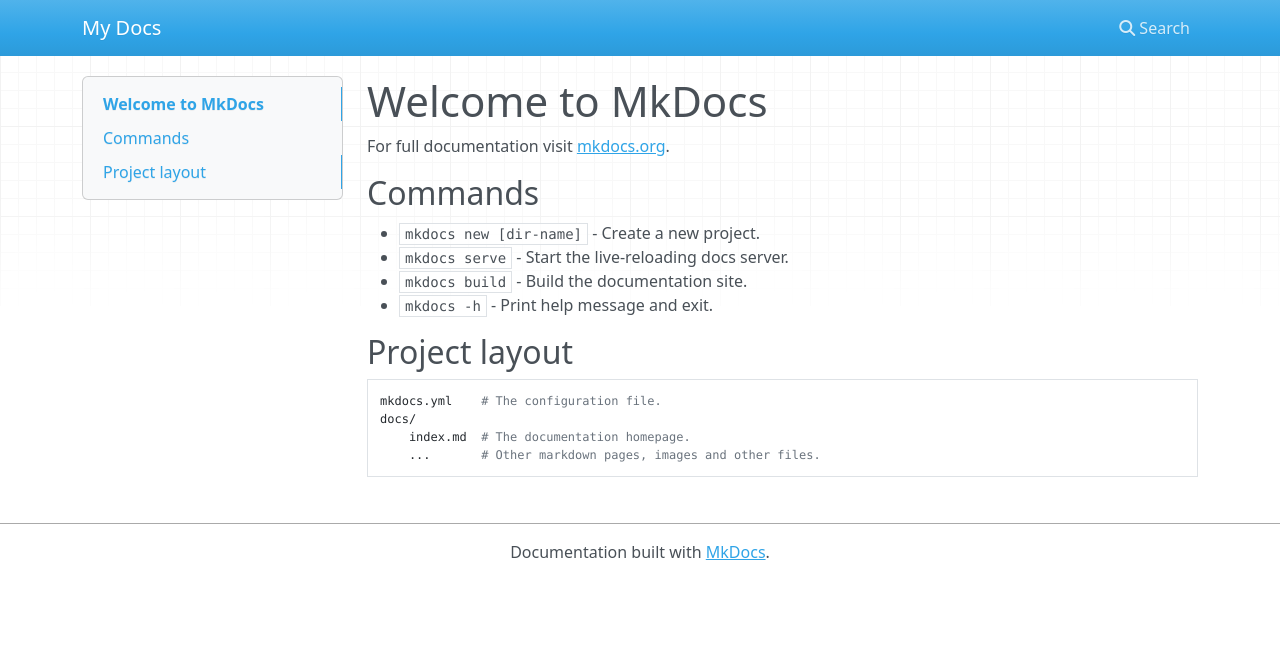
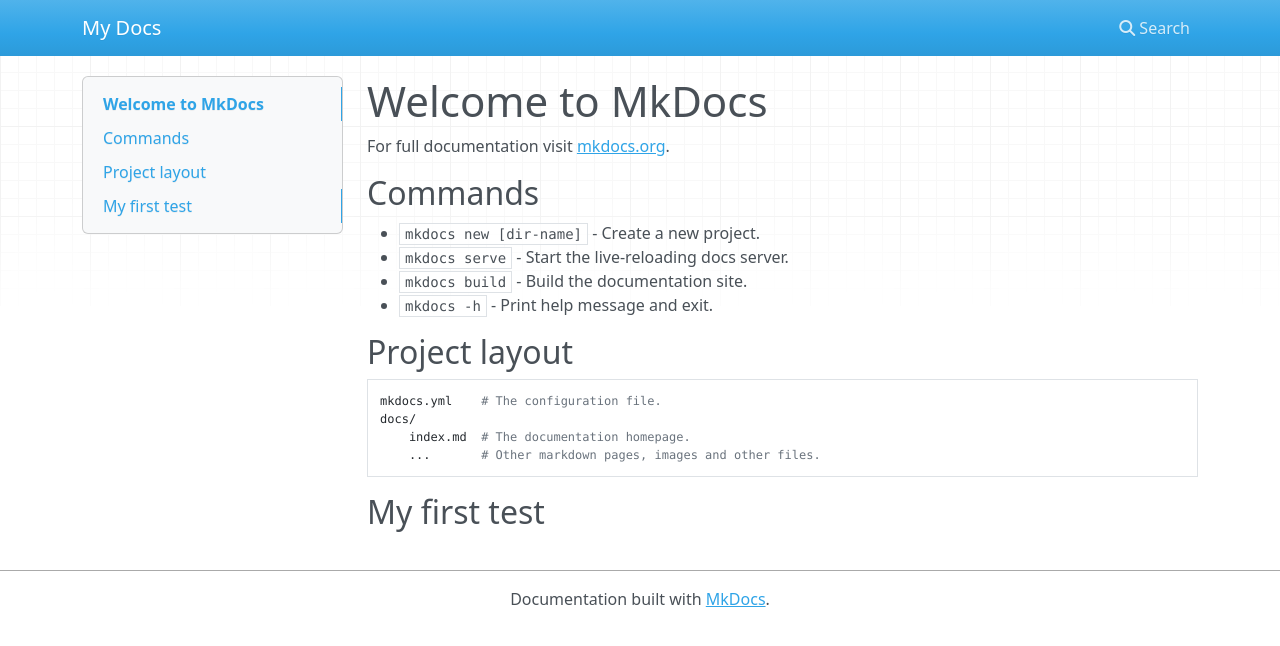
Before and after one commit to ChenQiqian/learn-notes, an MkDocs documentation site: the page built from docs/index.md, in a window 1280 px wide. Shown: the top 646 px of the page. Built offline with MkDocs 1.6.1, drawn with Linux system fonts in a browser that asks for light colours; nearby versions of some CDN libraries.

Commit message:
Update index.md

```diff
--- a/docs/index.md
+++ b/docs/index.md
@@ -15,3 +15,6 @@
     docs/
         index.md  # The documentation homepage.
         ...       # Other markdown pages, images and other files.
+
+
+## My first test
```
